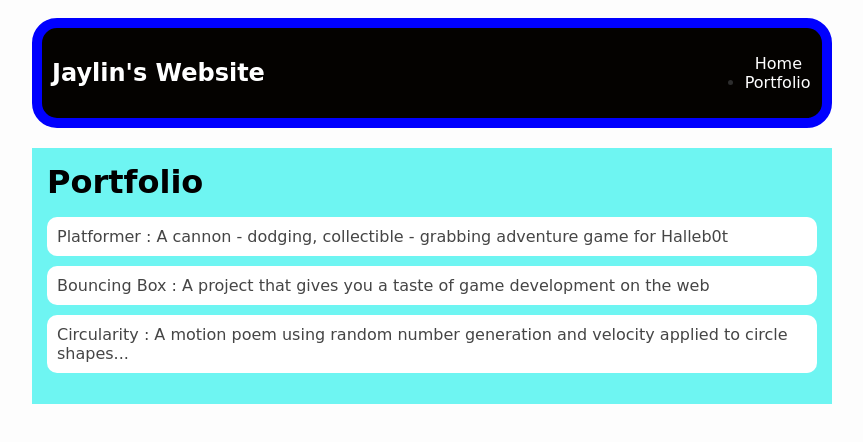
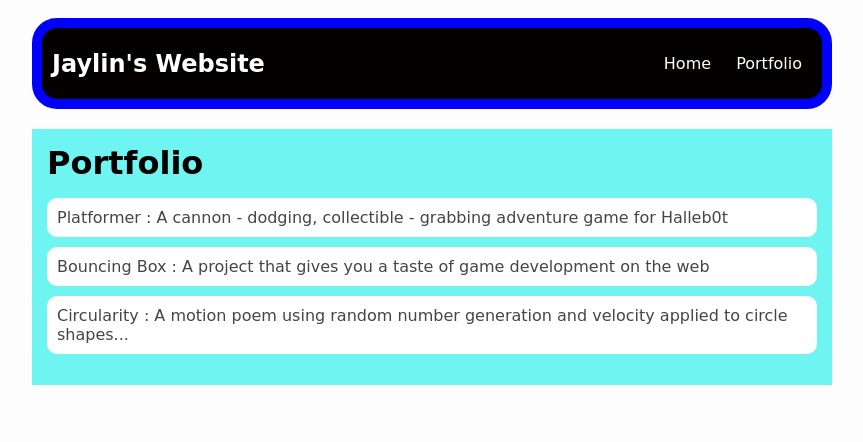
Before and after one commit to JaylinWarren17/JaylinWarren17.github.io, a plain HTML site: page portfolio.html in a window 1280 px wide. Shown: the whole page, without its empty margins (208-1071 px from the left). Drawn offline with Linux system fonts and the light colour scheme.

Commit message:
completed website

```diff
--- a/portfolio.html
+++ b/portfolio.html
@@ -11,13 +11,14 @@
             <h1> Jaylin's Website</h1>
             <ul id="nav-ul">
                 <li class="nav-li">
-                    <a class="nav-a" href="index.html">Home</a>
+                    <a href="index.html"> Home </a>
                 </li>
-                <li class="nav-lu">
-                    <a class="nav-a" href="portfolio.html">Portfolio</a>
+                <li class="nav-li">
+                    <a href="portfolio.html"> Portfolio </a>
                 </li>
             </ul>
         </nav>
+
         <!-- Nav stuff here...-->
          <main>
             <div class="content">
```
Also changed, not shown: index.html (+1 -3 lines).
